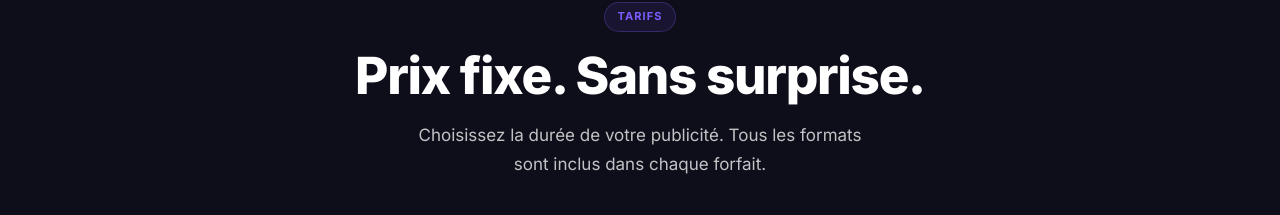
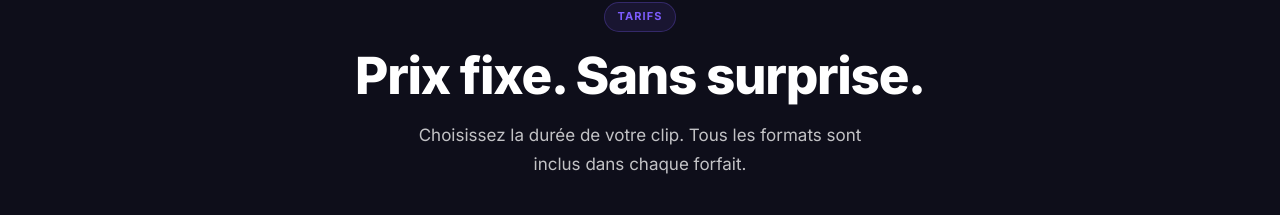
Before and after one commit to sceniqstudio/sceniq, a Next.js app: page / in a window 1280 px wide. Shown: the part 4519-4734 px from the top of the page. Built offline with nearby package versions, Linux system fonts and the light colour scheme; no server answers.

Commit message:
copy: publicité→clip section tarifs

```diff
--- a/app/page.tsx
+++ b/app/page.tsx
@@ -794,7 +794,7 @@ export default function HomePage() {
             <div className="lv2-label">Tarifs</div>
             <h2>Prix fixe. Sans surprise.</h2>
             <p className="lv2-s-sub" style={{ maxWidth: 480, margin: '16px auto 0' }}>
-              Choisissez la durée de votre publicité. Tous les formats sont inclus dans chaque forfait.
+              Choisissez la durée de votre clip. Tous les formats sont inclus dans chaque forfait.
             </p>
           </div>
 
```
